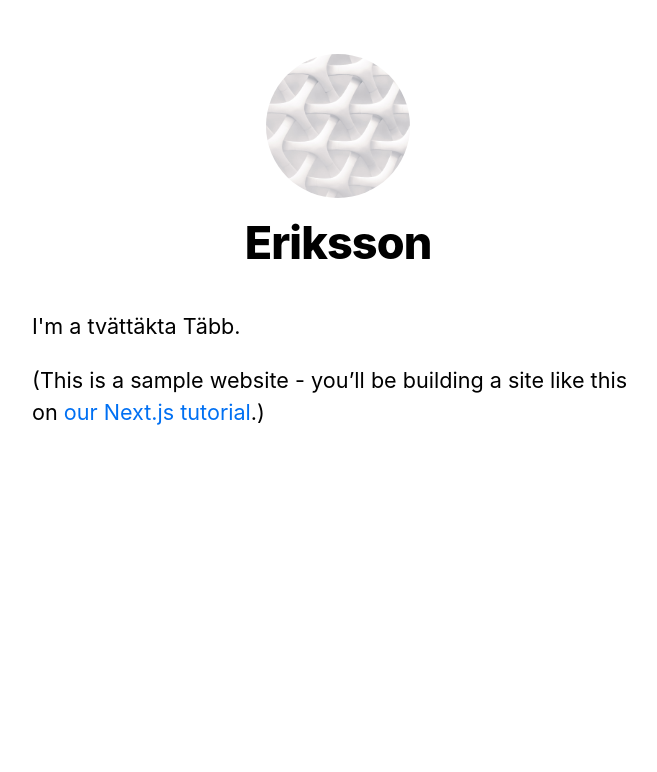
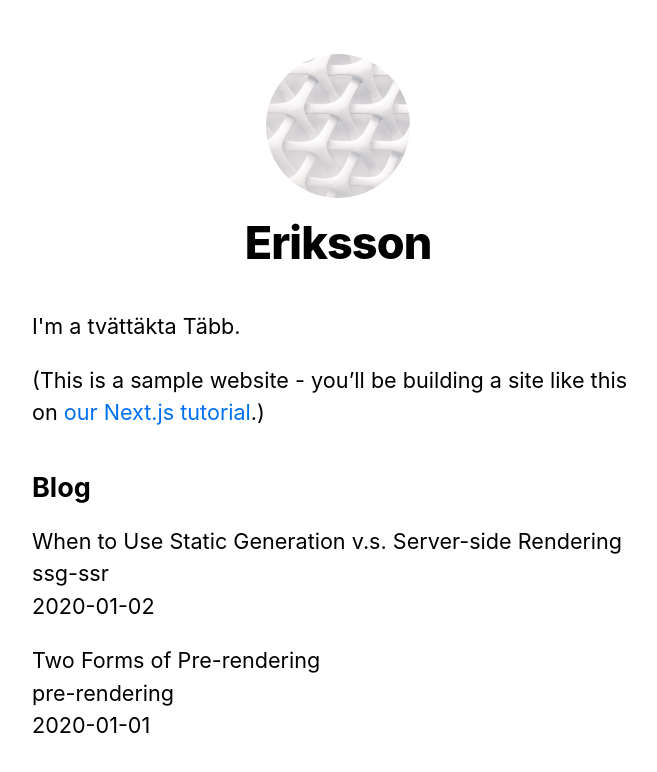
Before and after one commit to somnas/nextjs-blog-tutorial, a Next.js app: page / in a window 1280 px wide. Shown: the top 772 px of the page, without its empty margins (302-959 px from the left). Built offline with nearby package versions, Linux system fonts and the light colour scheme.

Commit message:
fetch posts with getStaticProps

```diff
--- /dev/null
+++ b/lib/posts.js
@@ -0,0 +1,37 @@
+import fs from 'fs';
+import path from 'path';
+import matter from 'gray-matter';
+
+const postsDirectory = path.join(process.cwd(), 'posts');
+
+export function getSortedPostsData() {
+    // Get file names under /posts
+    const fileNames = fs.readdirSync(postsDirectory);
+    const allPostsData = fileNames.map((fileName) => {
+        // Remove ".md" from file name to get id
+        const id = fileName.replace(/\.md$/, '');
+
+        // Read markdown file as string
+        const fullPath = path.join(postsDirectory, fileName);
+        const fileContents = fs.readFileSync(fullPath, 'utf8');
+
+        // Use gray-matter to parse the post metadata section
+        const matterResult = matter(fileContents);
+
+        // Combine the data with the id
+        return {
+            id,
+            ...matterResult.data,
+        };
+    });
+    // Sort posts by date
+    return allPostsData.sort(({ date: a }, { date: b }) => {
+        if (a < b) {
+            return 1;
+        } else if (a > b) {
+            return -1;
+        } else {
+            return 0;
+        }
+    });
+}
--- a/pages/index.js
+++ b/pages/index.js
@@ -1,8 +1,18 @@
 import Head from 'next/head';
 import Layout, { siteTitle } from '../components/layout';
 import utilStyles from '../styles/utils.module.css';
+import { getSortedPostsData } from '../lib/posts';
 
-export default function Home() {
+export async function getStaticProps() {
+	const allPostsData = getSortedPostsData();
+	return {
+		props: {
+			allPostsData,
+		},
+	};
+}
+
+export default function Home({ allPostsData }) {
 	return (
 		<Layout home>
 			<Head>
@@ -15,6 +25,20 @@
 					<a href="https://nextjs.org/learn">our Next.js tutorial</a>.)
 				</p>
 			</section>
+			<section className={`${utilStyles.headingMd} ${utilStyles.padding1px}`}>
+				<h2 className={utilStyles.headingLg}>Blog</h2>
+				<ul className={utilStyles.list}>
+					{allPostsData.map(({ id, date, title }) => (
+						<li className={utilStyles.listItem} key={id}>
+							{title}
+							<br />
+							{id}
+							<br />
+							{date}
+						</li>
+					))}
+				</ul>
+			</section>
 		</Layout>
 	);
 }
```
Lines whose indentation alone changed are shown as unchanged.
